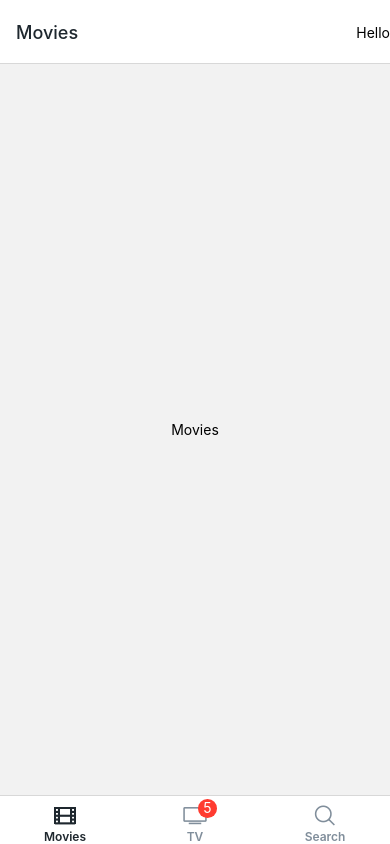
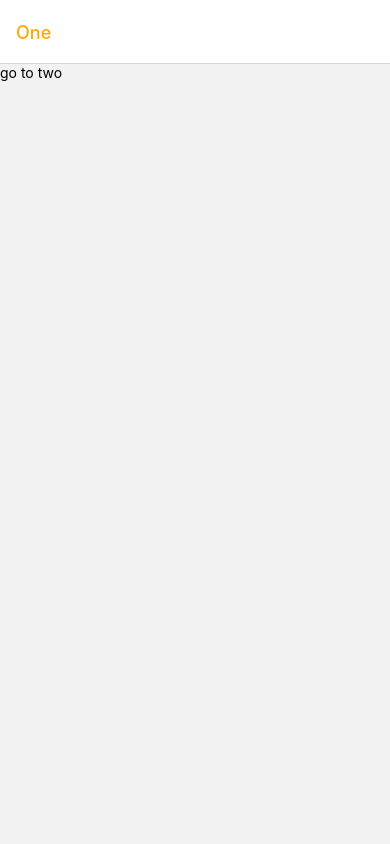
Before and after one commit to helloeujin/moovies, a React Native app: screen / in a window 390 px wide. Built offline with nearby package versions, Linux system fonts and the light colour scheme.

Commit message:
stack navigator

```diff
--- a/App.js
+++ b/App.js
@@ -6,6 +6,7 @@
 import { Asset, useAssets } from "expo-asset";
 import { NavigationContainer } from "@react-navigation/native";
 import Tabs from "./navigation/Tabs";
+import Stack from "./navigation/Stack";
 
 const loadFonts = (fonts) => fonts.map((font) => Font.loadAsync(font));
 
@@ -37,7 +38,7 @@
   }
   return (
     <NavigationContainer>
-      <Tabs />
+      <Stack />
     </NavigationContainer>
   );
 }
--- /dev/null
+++ b/navigation/Stack.js
@@ -0,0 +1,43 @@
+import React from "react";
+import { createNativeStackNavigator } from "@react-navigation/native-stack";
+import { View, Text, TouchableOpacity } from "react-native";
+import colors from "../colors";
+
+const ScreenOne = ({ navigation: { navigate } }) => (
+  <TouchableOpacity onPress={() => navigate("Two")}>
+    <Text>go to two</Text>
+  </TouchableOpacity>
+);
+const ScreenTwo = ({ navigation: { navigate } }) => (
+  <TouchableOpacity onPress={() => navigate("Three")}>
+    <Text>go to three</Text>
+  </TouchableOpacity>
+);
+const ScreenThree = ({ navigation: { setOptions } }) => (
+  <TouchableOpacity onPress={() => setOptions({ title: "Hello!" })}>
+    <Text>Change title</Text>
+  </TouchableOpacity>
+);
+
+const NativeStack = createNativeStackNavigator();
+
+const Stack = () => (
+  <NativeStack.Navigator
+    screenOptions={{
+      //   presentation: "modal",
+      headerBackTitleVisible: false,
+      headerShown: true,
+      headerTintColor: colors.orange,
+    }}
+  >
+    <NativeStack.Screen name="One" component={ScreenOne} />
+    <NativeStack.Screen name="Two" component={ScreenTwo} />
+    <NativeStack.Screen
+      name="Three"
+      component={ScreenThree}
+      options={{ presentation: "modal" }}
+    />
+  </NativeStack.Navigator>
+);
+
+export default Stack;
--- a/package.json
+++ b/package.json
@@ -11,6 +11,7 @@
   "dependencies": {
     "@react-navigation/bottom-tabs": "^6.4.0",
     "@react-navigation/native": "^6.0.13",
+    "@react-navigation/native-stack": "^6.9.0",
     "expo": "~46.0.9",
     "expo-app-loading": "~2.1.0",
     "expo-asset": "~8.6.1",
```
Also changed, not shown: 1 other file (tests, documents, lock files or other folders).
